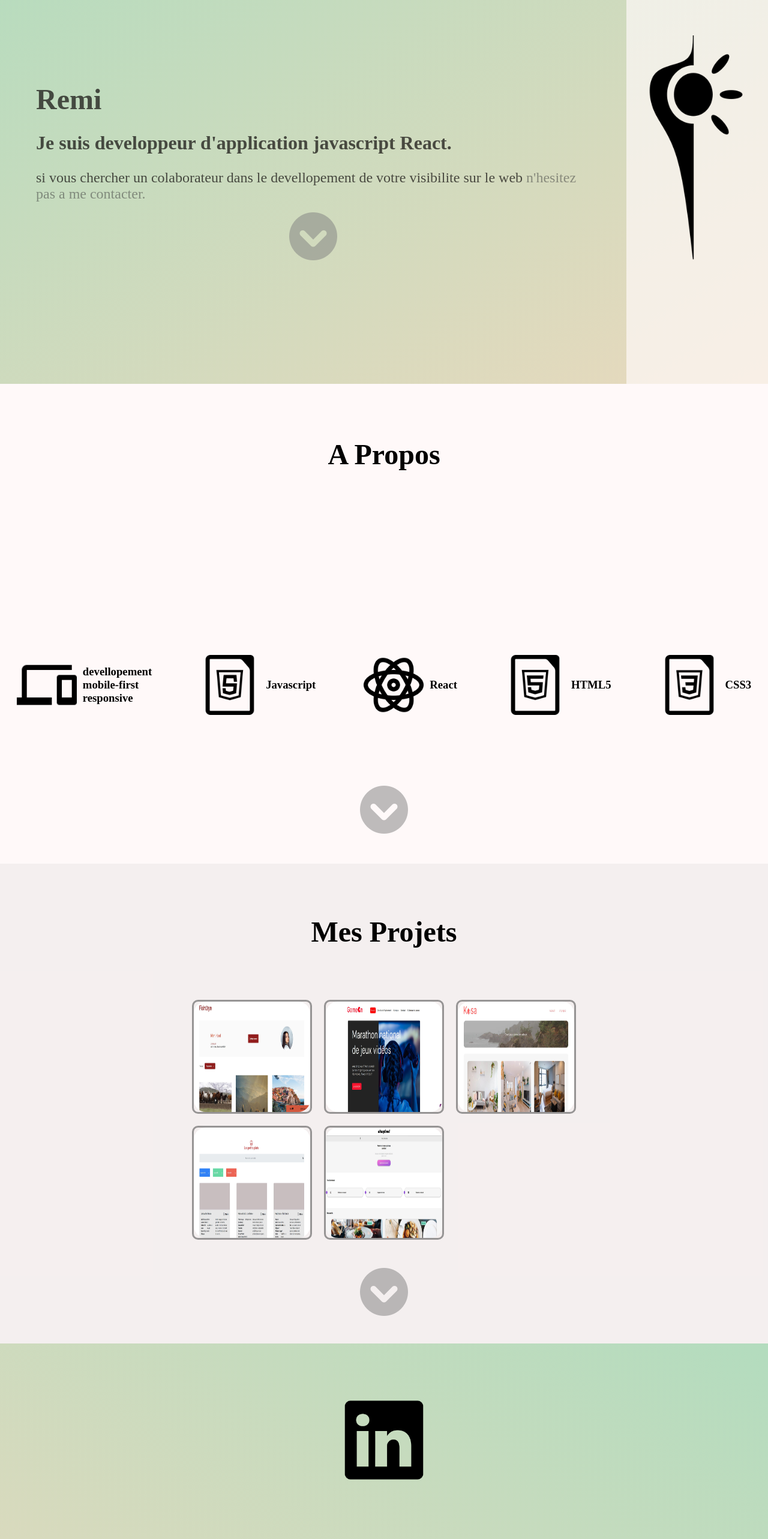
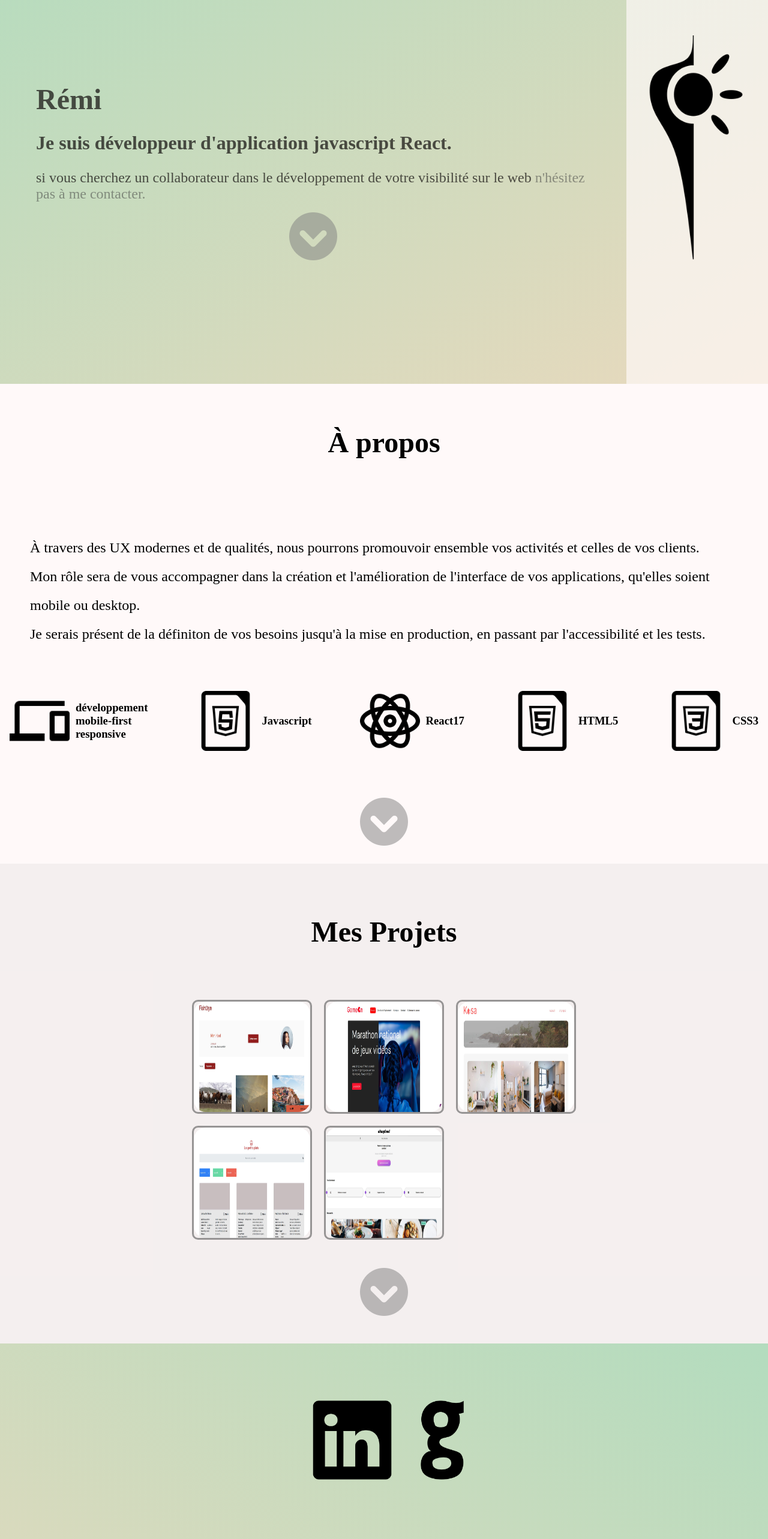
Before and after one commit to selnir/portefolio, a React (Create React App) app: page / in a window 1280 px wide. Shown: the part 160-2726 px from the top of the page at 60% size. Built offline with nearby package versions, Linux system fonts and the light colour scheme; a web font is replaced by a local one.

Commit message:
ajout A propos et liens github

```diff
--- a/src/components/contact.js
+++ b/src/components/contact.js
@@ -4,6 +4,9 @@ import Top from './button_top';
 
 function Contact(){
 
-    return<section className='contact'><a href='https://www.linkedin.com/in/r%C3%A9mi-chambiet/' target="_blank" rel="noopener noreferrer"><img src="./linkedin.png" alt='linkedin'></img></a><Top target="profil"></Top><p className="reserved">© 2022 Remi Chambiet. All rights reserved</p></section>
+    return<section className='contact'><article className='icone_ext'>
+        <a href='https://www.linkedin.com/in/r%C3%A9mi-chambiet/' target="_blank" rel="noopener noreferrer"><img src="./linkedin.png" alt='linkedin'></img></a>
+        <a href='https://github.com/selnir?tab=repositories' target="_blank" rel="noopener noreferrer"><img src="./github.png" alt='linkedin'></img></a>
+        </article><Top target="profil"></Top><p className="reserved">© 2022 Remi Chambiet. All rights reserved</p></section>
 
 }export default Contact
--- a/src/components/description.js
+++ b/src/components/description.js
@@ -4,12 +4,16 @@ import Next from './button_next';
 
 function Description(){
 
-    return<section className='apropos'><h1>A Propos</h1>
-    <p></p>
+    return<section className='apropos'><h1>À propos</h1>
+    <p>
+        À travers des UX modernes et de qualités, nous pourrons promouvoir ensemble vos activités et celles de vos clients.<br />
+        Mon rôle sera de vous accompagner dans la création et l'amélioration de l'interface de vos applications, qu'elles soient mobile ou desktop.<br />
+        Je serais présent de la définiton de vos besoins jusqu'à la mise en production, en passant par l'accessibilité et les tests.<br />
+    </p>
     <article className='icon_details'>
-    <figure className='cards_descr'><img className='icone' src="./ic_devices_black_48dp.png" alt='device'></img><h3>devellopement mobile-first responsive</h3></figure>
+    <figure className='cards_descr'><img className='icone' src="./ic_devices_black_48dp.png" alt='device'></img><h3>développement mobile-first responsive</h3></figure>
     <figure className='cards_descr'><img className='icone' src="./file-javascript.png" alt='javascript'></img><h3>Javascript</h3></figure>
-    <figure className='cards_descr'><img className='icone' src="./react_1.png" alt='react'></img><h3>React</h3></figure>
+    <figure className='cards_descr'><img className='icone' src="./react_1.png" alt='react'></img><h3>React17</h3></figure>
     <figure className='cards_descr'><img className='icone' src="./file-html5.png" alt='html5'></img><h3>HTML5</h3></figure>
     <figure className='cards_descr'><img className='icone' src="./file-css.png" alt='css'></img><h3>CSS3</h3></figure>
     </article>
--- a/src/components/navigation.js
+++ b/src/components/navigation.js
@@ -4,9 +4,9 @@ function Navigation(props){
 
     return <><nav>
             <ul className='navigation'>
-        <li><Link  to="apropos" spy={true} smooth={true}>A propos</Link></li>
+        <li><Link  to="apropos" spy={true} smooth={true}>À propos</Link></li>
           <li><Link  to="gallery" spy={true} smooth={true}>Mes Projets</Link></li>
-          <li><Link  to="contact" spy={true} smooth={true}>Contacter moi</Link></li>
+          <li><Link  to="contact" spy={true} smooth={true}>Contactez moi</Link></li>
 
             </ul>
   </nav></>
--- a/src/components/profil.js
+++ b/src/components/profil.js
@@ -7,7 +7,7 @@ import { Link } from 'react-scroll';
 
 function Profil(){
 
-    return  <section className='profil'><article><Navigation></Navigation><h1> Remi</h1><h2>Je suis developpeur d'application javascript React.</h2>
-    <p> si vous chercher un colaborateur dans le devellopement de votre visibilite sur le web <Link className='contactlink'  to="contact" spy={true} smooth={true}>n'hesitez pas a me contacter.</Link></p><Next target="apropos"></Next></article><Avatar></Avatar></section>
+    return  <section className='profil'><article><Navigation></Navigation><h1> Rémi</h1><h2>Je suis développeur d'application javascript React.</h2>
+    <p> si vous cherchez un collaborateur dans le développement de votre visibilité sur le web <Link className='contactlink'  to="contact" spy={true} smooth={true}>n'hésitez pas à me contacter.</Link></p><Next target="apropos"></Next></article><Avatar></Avatar></section>
 
 }export default Profil
--- a/src/scss/contact.scss
+++ b/src/scss/contact.scss
@@ -8,7 +8,11 @@
         flex-direction: column;
         justify-content: space-around;
         align-items: center;
-
+        .icone_ext{
+            display: flex;
+            justify-content: space-between;
+            width: 20%;
+        }
         img{
 
             height: 150px;
--- a/src/scss/description.scss
+++ b/src/scss/description.scss
@@ -17,6 +17,11 @@
     }
     p{
         font-size: $PARAG;
+        margin-left: 50px;
+        margin-right: 50px;
+        height: 20%;
+        line-height:2;
+
 
     }
 
--- a/src/scss/profil.scss
+++ b/src/scss/profil.scss
@@ -38,6 +38,7 @@
         font-size: $PARAG;
 
 
+
     }
     .contactlink{
         color:$GRAY-TRANS-HOVER;
```
Also changed, not shown: public/github.png (added).
